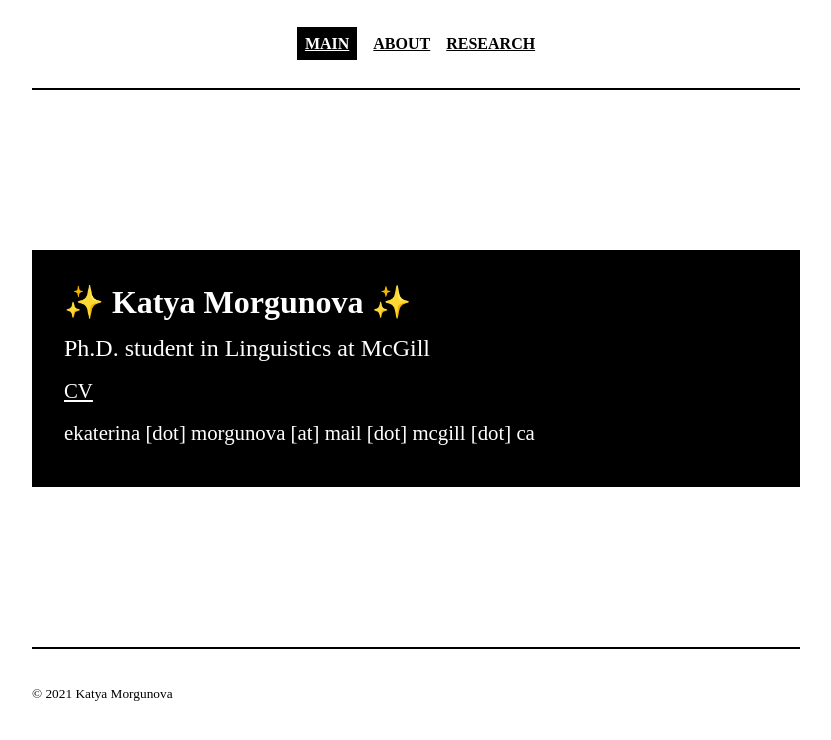
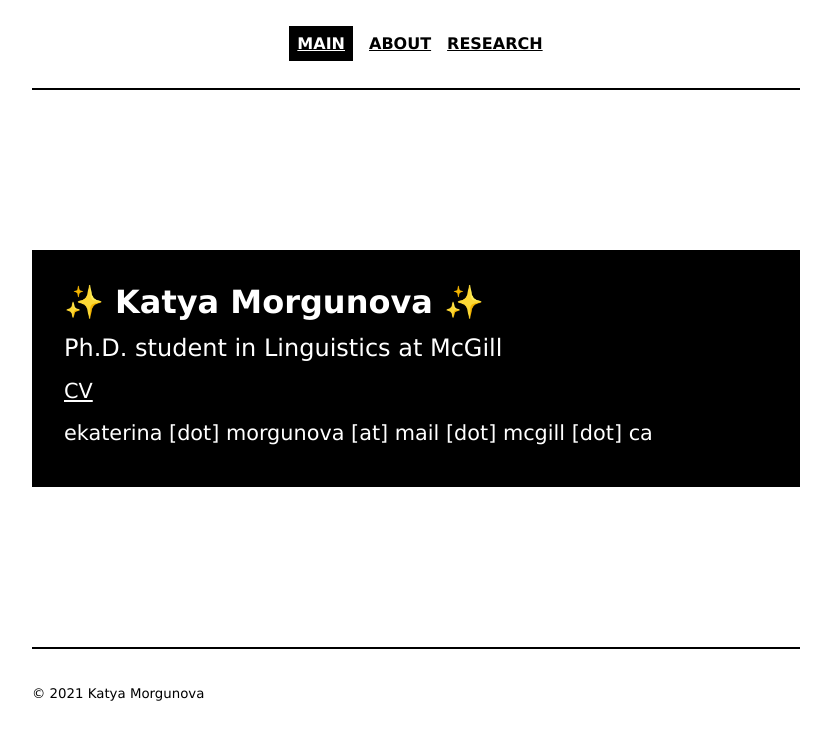
Before and after one commit to morgunova-katya/morgunova-katya.github.io, a Jekyll site: the page built from index.html, in a window 1280 px wide. Shown: the top 740 px of the page, without its empty margins (224-1055 px from the left). Built offline with Jekyll 4.4.1, drawn with Linux system fonts in a browser that asks for light colours; the list of posts is cut into pages by our own code.

Commit message:
Update _type.scss

```diff
--- a/_sass/_type.scss
+++ b/_sass/_type.scss
@@ -5,7 +5,7 @@ body {
   text-rendering: optimizeLegibility;
   -webkit-text-size-adjust: 100%;
   zoom: 1;
-  font-family: Franklin Gothic Book;
+  font-family: Verdana;
 }
 
 header p strong {
```
